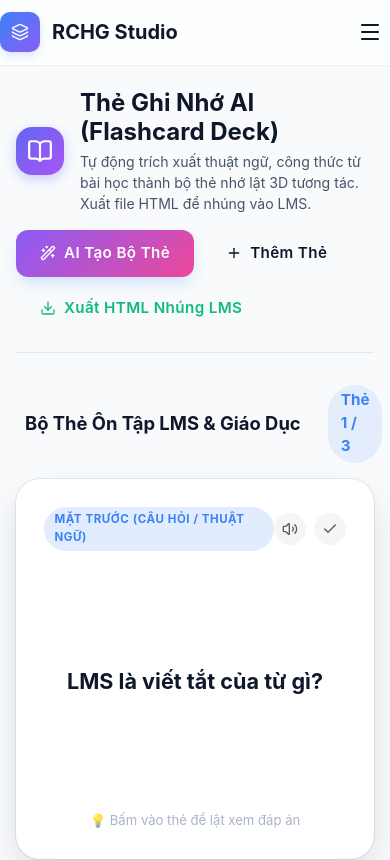
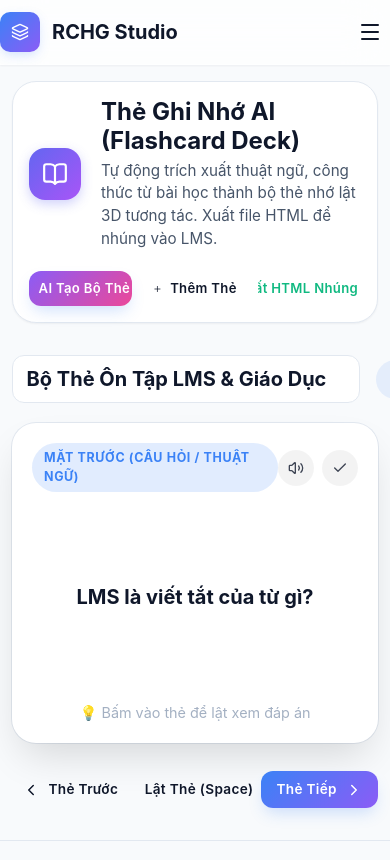
Before and after one commit to rchg2025/pdfstudio, a React (Vite) app: page /the-ghi-nho-flashcard in a window 390 px wide. Shown: the top 860 px of the page. Built offline with nearby package versions, Linux system fonts and the light colour scheme; no server answers.

Commit message:
fix(responsive): optimize 5 EdTech tools for full-width desktop and mobile layouts

```diff
--- a/src/pages/FlashcardDeck.css
+++ b/src/pages/FlashcardDeck.css
@@ -1,29 +1,34 @@
 .flashcard-container {
-  max-width: 900px;
+  width: 100%;
+  max-width: 1320px;
   margin: 0 auto;
   padding: 1.5rem 1rem 3rem;
+  box-sizing: border-box;
 }
 
 .fc-header {
   display: flex;
+  justify-content: space-between;
   align-items: center;
-  justify-content: space-between;
   flex-wrap: wrap;
-  gap: 1rem;
+  gap: 1.25rem;
   margin-bottom: 2rem;
-  padding-bottom: 1.25rem;
-  border-bottom: 1px solid var(--border);
+  background: var(--bg-secondary);
+  padding: 1.25rem 1.75rem;
+  border-radius: var(--radius-xl);
+  border: 1px solid var(--border);
+  box-shadow: var(--shadow-sm);
 }
 
 .fc-title-group {
   display: flex;
   align-items: center;
-  gap: 1rem;
+  gap: 1.25rem;
 }
 
 .fc-icon {
-  width: 48px;
-  height: 48px;
+  width: 52px;
+  height: 52px;
   border-radius: var(--radius-lg);
   background: linear-gradient(135deg, #6366f1, #a855f7);
   display: flex;
@@ -42,17 +47,17 @@
 }
 
 .fc-subtitle {
-  font-size: 0.88rem;
+  font-size: 0.95rem;
   color: var(--text-secondary);
   margin: 0.25rem 0 0;
-  max-width: 600px;
+  max-width: 680px;
 }
 
 .fc-header-actions {
   display: flex;
   align-items: center;
   flex-wrap: wrap;
-  gap: 0.5rem;
+  gap: 0.75rem;
 }
 
 .fc-stage {
@@ -67,18 +72,19 @@
   align-items: center;
   justify-content: space-between;
   width: 100%;
-  max-width: 680px;
-  margin-bottom: 1rem;
+  max-width: 900px;
+  margin-bottom: 1.25rem;
+  gap: 1rem;
 }
 
 .fc-deck-title-input {
-  background: transparent;
-  border: 1px dashed transparent;
+  background: var(--bg-secondary);
+  border: 1px solid var(--border);
   color: var(--text-primary);
-  font-size: 1.15rem;
+  font-size: 1.25rem;
   font-weight: 700;
-  padding: 0.25rem 0.5rem;
-  border-radius: var(--radius-sm);
+  padding: 0.5rem 0.85rem;
+  border-radius: var(--radius-md);
   outline: none;
   transition: all 0.2s;
   flex: 1;
@@ -87,23 +93,24 @@
 .fc-deck-title-input:hover,
 .fc-deck-title-input:focus {
   border-color: var(--primary);
-  background: var(--bg-secondary);
+  box-shadow: 0 0 0 2px rgba(59, 130, 246, 0.15);
 }
 
 .fc-counter {
-  font-size: 0.95rem;
+  font-size: 1rem;
   font-weight: 700;
   color: var(--primary);
   background: rgba(59, 130, 246, 0.1);
-  padding: 0.3rem 0.8rem;
+  padding: 0.45rem 1rem;
   border-radius: 999px;
+  white-space: nowrap;
 }
 
 /* 3D Flip Card Container */
 .fc-card-perspective {
   width: 100%;
-  max-width: 680px;
-  height: 380px;
+  max-width: 900px;
+  height: 420px;
   perspective: 1200px;
   cursor: pointer;
   margin-bottom: 1.75rem;
@@ -133,9 +140,9 @@
   display: flex;
   flex-direction: column;
   justify-content: space-between;
-  padding: 1.75rem;
+  padding: 2rem 2.5rem;
   box-sizing: border-box;
-  box-shadow: 0 15px 35px -5px rgba(0, 0, 0, 0.15), 0 0 0 1px var(--border);
+  box-shadow: 0 20px 40px -10px rgba(0, 0, 0, 0.15), 0 0 0 1px var(--border);
 }
 
 .fc-card-front {
@@ -157,11 +164,11 @@
 }
 
 .fc-badge {
-  font-size: 0.72rem;
+  font-size: 0.78rem;
   font-weight: 700;
   text-transform: uppercase;
   letter-spacing: 0.05em;
-  padding: 0.3rem 0.65rem;
+  padding: 0.35rem 0.75rem;
   border-radius: 999px;
 }
 
@@ -184,15 +191,15 @@
 .fc-tool-btn {
   background: rgba(0, 0, 0, 0.06);
   border: none;
-  width: 32px;
-  height: 32px;
+  width: 36px;
+  height: 36px;
   border-radius: 50%;
   display: flex;
   align-items: center;
   justify-content: center;
   cursor: pointer;
   color: inherit;
-  opacity: 0.7;
+  opacity: 0.8;
   transition: all 0.2s;
 }
 
@@ -217,33 +224,34 @@
   align-items: center;
   justify-content: center;
   text-align: center;
-  padding: 1rem 0;
+  padding: 1.5rem 0;
   overflow-y: auto;
 }
 
 .fc-main-text {
-  font-size: 1.35rem;
+  font-size: 1.6rem;
   font-weight: 700;
   line-height: 1.5;
   margin: 0;
 }
 
 .fc-example-text {
-  margin-top: 1rem;
-  font-size: 0.92rem;
-  line-height: 1.45;
+  margin-top: 1.25rem;
+  font-size: 1.05rem;
+  line-height: 1.5;
   color: #a5b4fc;
-  background: rgba(0, 0, 0, 0.2);
-  padding: 0.5rem 1rem;
+  background: rgba(0, 0, 0, 0.25);
+  padding: 0.75rem 1.25rem;
   border-radius: var(--radius-md);
-  border-left: 3px solid #6366f1;
+  border-left: 4px solid #6366f1;
+  max-width: 720px;
 }
 
 .fc-face-bottom {
   text-align: center;
-  font-size: 0.82rem;
+  font-size: 0.9rem;
   color: var(--text-muted);
-  opacity: 0.8;
+  opacity: 0.85;
 }
 
 .fc-card-back .fc-face-bottom {
@@ -253,5 +261,61 @@
 .fc-nav-controls {
   display: flex;
   align-items: center;
+  flex-wrap: wrap;
+  justify-content: center;
   gap: 1rem;
+  width: 100%;
 }
+
+/* Mobile responsive */
+@media (max-width: 768px) {
+  .flashcard-container {
+    padding: 1rem 0.75rem 2rem;
+  }
+
+  .fc-header {
+    padding: 1rem;
+    flex-direction: column;
+    align-items: flex-start;
+  }
+
+  .fc-header-actions {
+    width: 100%;
+  }
+
+  .fc-header-actions button {
+    flex: 1;
+    justify-content: center;
+    font-size: 0.82rem;
+    padding: 0.5rem 0.6rem;
+  }
+
+  .fc-card-perspective {
+    height: 320px;
+  }
+
+  .fc-card-face {
+    padding: 1.25rem;
+  }
+
+  .fc-main-text {
+    font-size: 1.25rem;
+  }
+
+  .fc-example-text {
+    font-size: 0.88rem;
+    padding: 0.5rem 0.75rem;
+  }
+
+  .fc-nav-controls {
+    gap: 0.5rem;
+  }
+
+  .fc-nav-controls button {
+    flex: 1;
+    min-width: 100px;
+    font-size: 0.85rem;
+    padding: 0.5rem;
+    justify-content: center;
+  }
+}
--- a/src/pages/SlideDubbing.css
+++ b/src/pages/SlideDubbing.css
@@ -1,29 +1,34 @@
 .dubbing-container {
-  max-width: 1040px;
+  width: 100%;
+  max-width: 1320px;
   margin: 0 auto;
   padding: 1.5rem 1rem 3rem;
+  box-sizing: border-box;
 }
 
 .dub-header {
   display: flex;
+  justify-content: space-between;
   align-items: center;
-  justify-content: space-between;
   flex-wrap: wrap;
-  gap: 1rem;
+  gap: 1.25rem;
   margin-bottom: 2rem;
-  padding-bottom: 1.25rem;
-  border-bottom: 1px solid var(--border);
+  background: var(--bg-secondary);
+  padding: 1.25rem 1.75rem;
+  border-radius: var(--radius-xl);
+  border: 1px solid var(--border);
+  box-shadow: var(--shadow-sm);
 }
 
 .dub-title-group {
   display: flex;
   align-items: center;
-  gap: 1rem;
+  gap: 1.25rem;
 }
 
 .dub-icon {
-  width: 48px;
-  height: 48px;
+  width: 52px;
+  height: 52px;
   border-radius: var(--radius-lg);
   background: linear-gradient(135deg, #ec4899, #8b5cf6);
   display: flex;
@@ -42,30 +47,24 @@
 }
 
 .dub-subtitle {
-  font-size: 0.88rem;
+  font-size: 0.95rem;
   color: var(--text-secondary);
   margin: 0.25rem 0 0;
-  max-width: 600px;
+  max-width: 680px;
 }
 
 .dub-grid {
   display: grid;
-  grid-template-columns: 1.2fr 1fr;
+  grid-template-columns: 1.25fr 0.95fr;
   gap: 1.5rem;
   align-items: start;
-}
-
-@media (max-width: 860px) {
-  .dub-grid {
-    grid-template-columns: 1fr;
-  }
 }
 
 .dub-stage-card {
   background: var(--bg-secondary);
   border: 1px solid var(--border);
   border-radius: var(--radius-xl);
-  padding: 1.5rem;
+  padding: 2rem 1.5rem;
   box-shadow: var(--shadow-sm);
 }
 
@@ -79,38 +78,40 @@
   padding: 2rem;
   position: relative;
   overflow: hidden;
-  box-shadow: 0 10px 25px rgba(0, 0, 0, 0.4);
+  box-shadow: 0 15px 35px rgba(0, 0, 0, 0.4);
 }
 
 .slide-sim-inner {
   text-align: center;
   color: #f8fafc;
+  max-width: 90%;
 }
 
 .slide-page-badge {
   display: inline-block;
   background: rgba(255, 255, 255, 0.15);
-  font-size: 0.75rem;
+  font-size: 0.8rem;
   font-weight: 700;
-  padding: 0.25rem 0.6rem;
+  padding: 0.3rem 0.75rem;
   border-radius: 999px;
-  margin-bottom: 0.75rem;
+  margin-bottom: 1rem;
   text-transform: uppercase;
+  letter-spacing: 0.05em;
 }
 
 .slide-sim-title {
-  font-size: 1.25rem;
+  font-size: 1.4rem;
   font-weight: 700;
   color: #e2e8f0;
   line-height: 1.45;
-  margin: 0 0 1rem;
+  margin: 0 0 1.25rem;
 }
 
 .slide-playback-bar {
   display: flex;
   align-items: center;
   justify-content: space-between;
-  margin-top: 1.25rem;
+  margin-top: 1.5rem;
   gap: 0.75rem;
 }
 
@@ -118,8 +119,8 @@
   display: flex;
   align-items: center;
   justify-content: center;
-  gap: 4px;
-  height: 24px;
+  gap: 5px;
+  height: 28px;
 }
 
 .sound-wave-bars span {
@@ -137,19 +138,56 @@
 
 @keyframes wave {
   0%, 100% { height: 6px; }
-  50% { height: 24px; }
+  50% { height: 28px; }
 }
 
 .dub-edit-card {
   background: var(--bg-secondary);
   border: 1px solid var(--border);
   border-radius: var(--radius-xl);
-  padding: 1.5rem;
+  padding: 1.75rem;
 }
 
 .voice-controls-box {
   background: var(--bg-tertiary);
   border-radius: var(--radius-lg);
-  padding: 1rem;
-  margin-top: 1rem;
+  padding: 1.25rem;
+  margin-top: 1.25rem;
 }
+
+/* Mobile & Tablet responsiveness */
+@media (max-width: 1024px) {
+  .dub-grid {
+    grid-template-columns: 1fr;
+  }
+}
+
+@media (max-width: 768px) {
+  .dubbing-container {
+    padding: 1rem 0.75rem 2rem;
+  }
+
+  .dub-header {
+    padding: 1rem;
+    flex-direction: column;
+    align-items: flex-start;
+  }
+
+  .slide-sim-screen {
+    padding: 1rem;
+  }
+
+  .slide-sim-title {
+    font-size: 1.1rem;
+  }
+
+  .slide-playback-bar {
+    flex-direction: column;
+    width: 100%;
+  }
+
+  .slide-playback-bar button {
+    width: 100%;
+    justify-content: center;
+  }
+}
--- a/src/pages/WorksheetMaker.css
+++ b/src/pages/WorksheetMaker.css
@@ -1,29 +1,34 @@
 .worksheet-container {
-  max-width: 960px;
+  width: 100%;
+  max-width: 1320px;
   margin: 0 auto;
   padding: 1.5rem 1rem 3rem;
+  box-sizing: border-box;
 }
 
 .ws-header {
   display: flex;
+  justify-content: space-between;
   align-items: center;
-  justify-content: space-between;
   flex-wrap: wrap;
-  gap: 1rem;
-  margin-bottom: 1.5rem;
-  padding-bottom: 1.25rem;
-  border-bottom: 1px solid var(--border);
+  gap: 1.25rem;
+  margin-bottom: 2rem;
+  background: var(--bg-secondary);
+  padding: 1.25rem 1.75rem;
+  border-radius: var(--radius-xl);
+  border: 1px solid var(--border);
+  box-shadow: var(--shadow-sm);
 }
 
 .ws-title-group {
   display: flex;
   align-items: center;
-  gap: 1rem;
+  gap: 1.25rem;
 }
 
 .ws-icon {
-  width: 48px;
-  height: 48px;
+  width: 52px;
+  height: 52px;
   border-radius: var(--radius-lg);
   background: linear-gradient(135deg, #2563eb, #4f46e5);
   display: flex;
@@ -42,15 +47,16 @@
 }
 
 .ws-subtitle {
-  font-size: 0.88rem;
+  font-size: 0.95rem;
   color: var(--text-secondary);
   margin: 0.25rem 0 0;
-  max-width: 600px;
+  max-width: 680px;
 }
 
 .ws-header-actions {
   display: flex;
   align-items: center;
+  flex-wrap: wrap;
   gap: 0.75rem;
 }
 
@@ -58,27 +64,23 @@
   background: var(--bg-secondary);
   border: 1px solid var(--border);
   border-radius: var(--radius-xl);
-  padding: 1.25rem;
+  padding: 1.5rem;
   margin-bottom: 2rem;
+  box-shadow: var(--shadow-sm);
 }
 
 .ws-form-grid {
   display: grid;
-  grid-template-columns: 1fr 1fr;
-  gap: 1rem;
-}
-
-@media (max-width: 700px) {
-  .ws-form-grid {
-    grid-template-columns: 1fr;
-  }
+  grid-template-columns: repeat(auto-fit, minmax(240px, 1fr));
+  gap: 1.25rem;
 }
 
 /* Printable A4 Paper Simulator */
 .ws-a4-sheet {
   background: #ffffff;
   color: #111827;
-  max-width: 800px;
+  width: 100%;
+  max-width: 860px;
   min-height: 1000px;
   margin: 0 auto;
   padding: 40px 48px;
@@ -92,6 +94,8 @@
 .a4-header {
   display: flex;
   justify-content: space-between;
+  flex-wrap: wrap;
+  gap: 1rem;
   margin-bottom: 20px;
 }
 
@@ -256,6 +260,37 @@
   border-top: 1px solid #e5e7eb;
 }
 
+/* Mobile responsive */
+@media (max-width: 768px) {
+  .worksheet-container {
+    padding: 1rem 0.75rem 2rem;
+  }
+
+  .ws-header {
+    padding: 1rem;
+    flex-direction: column;
+    align-items: flex-start;
+  }
+
+  .ws-header-actions {
+    width: 100%;
+  }
+
+  .ws-header-actions button {
+    flex: 1;
+    justify-content: center;
+    font-size: 0.85rem;
+  }
+
+  .ws-a4-sheet {
+    padding: 20px 16px;
+  }
+
+  .a4-options-grid {
+    grid-template-columns: 1fr;
+  }
+}
+
 /* Print CSS */
 @media print {
   body {
```
Also changed, not shown: src/pages/ClassroomWheel.css (+89 -54 lines), src/pages/HotspotStudio.css (+77 -41 lines).
